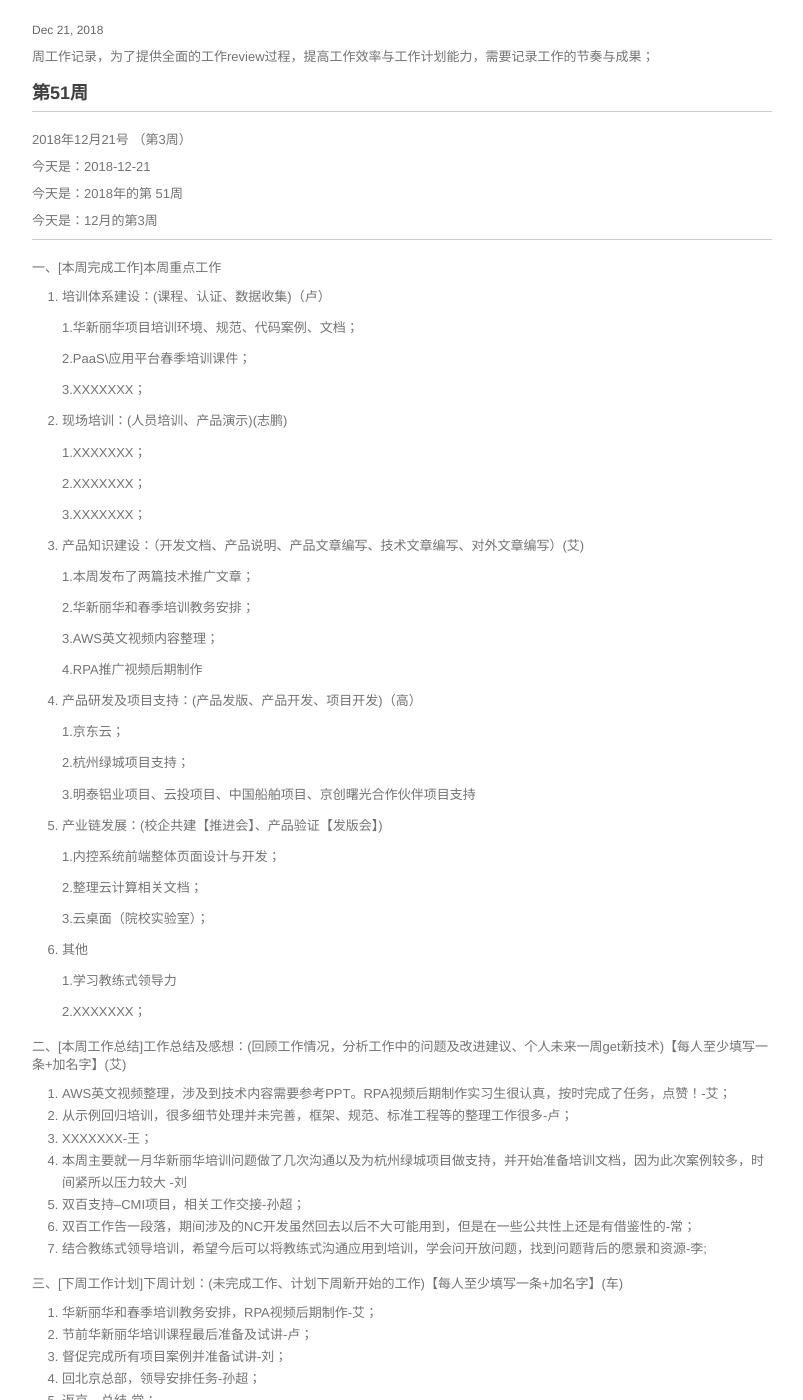
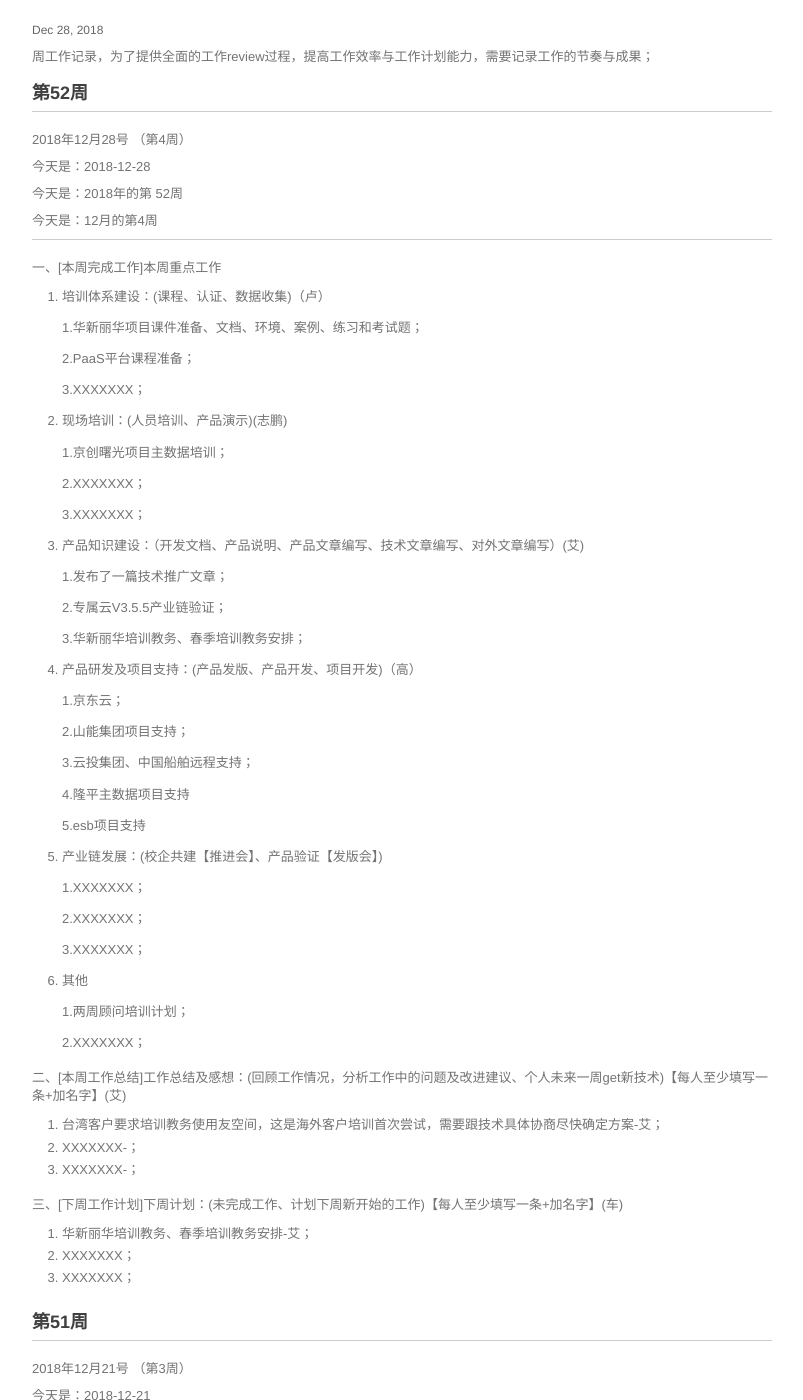
Before and after one commit to walllFlower/blog, a Jekyll site: the page built from _posts/2018-07-17-day_report_cxz.md, in a window 1280 px wide and 1400 px high, scrolled down 250 px. Shown: the whole window, without its empty margins (238-1041 px from the left). Built offline with Jekyll 4.4.1, drawn with Linux system fonts in a browser that asks for light colours; comment, search, counter and statistics services are not loaded.

Commit message:
Update 2018-07-17-day_report_cxz.md

```diff
--- a/_posts/2018-07-17-day_report_cxz.md
+++ b/_posts/2018-07-17-day_report_cxz.md
@@ -1,11 +1,91 @@
 ---
 layout: post
 title:  "技术运营工作周报"
-date:   2018-12-21 14:57:32
+date:   2018-12-28 14:57:32
 categories: 技术运营工作周报
 ---
 
 周工作记录，为了提供全面的工作review过程，提高工作效率与工作计划能力，需要记录工作的节奏与成果；
+
+###  第52周
+
+***
+
+2018年12月28号 （第4周）
+
+今天是：2018-12-28
+
+今天是：2018年的第 52周
+
+今天是：12月的第4周
+
+
+***
+
+一、[本周完成工作]本周重点工作
+
+1. 培训体系建设：(课程、认证、数据收集)（卢）
+
+    1.华新丽华项目课件准备、文档、环境、案例、练习和考试题；
+
+    2.PaaS平台课程准备；
+
+    3.XXXXXXX；
+
+2. 现场培训：(人员培训、产品演示)(志鹏)
+
+    1.京创曙光项目主数据培训；
+
+    2.XXXXXXX；
+
+    3.XXXXXXX；
+
+3. 产品知识建设：（开发文档、产品说明、产品文章编写、技术文章编写、对外文章编写）(艾)
+
+    1.发布了一篇技术推广文章；
+
+    2.专属云V3.5.5产业链验证；
+
+    3.华新丽华培训教务、春季培训教务安排；
+
+4. 产品研发及项目支持：(产品发版、产品开发、项目开发)（高）
+
+    1.京东云；
+
+    2.山能集团项目支持；
+
+    3.云投集团、中国船舶远程支持；
+
+    4.隆平主数据项目支持
+
+    5.esb项目支持
+
+5. 产业链发展：(校企共建【推进会】、产品验证【发版会】)
+
+    1.XXXXXXX；
+
+    2.XXXXXXX；
+
+    3.XXXXXXX；
+
+6. 其他
+
+    1.两周顾问培训计划；
+
+    2.XXXXXXX；
+
+二、[本周工作总结]工作总结及感想：(回顾工作情况，分析工作中的问题及改进建议、个人未来一周get新技术)【每人至少填写一条+加名字】(艾)
+
+1. 台湾客户要求培训教务使用友空间，这是海外客户培训首次尝试，需要跟技术具体协商尽快确定方案-艾；
+2. XXXXXXX-；
+3. XXXXXXX-；
+
+三、[下周工作计划]下周计划：(未完成工作、计划下周新开始的工作)【每人至少填写一条+加名字】(车)
+
+1. 华新丽华培训教务、春季培训教务安排-艾；
+2. XXXXXXX；
+3. XXXXXXX；
+
 
 ###  第51周
 
```
